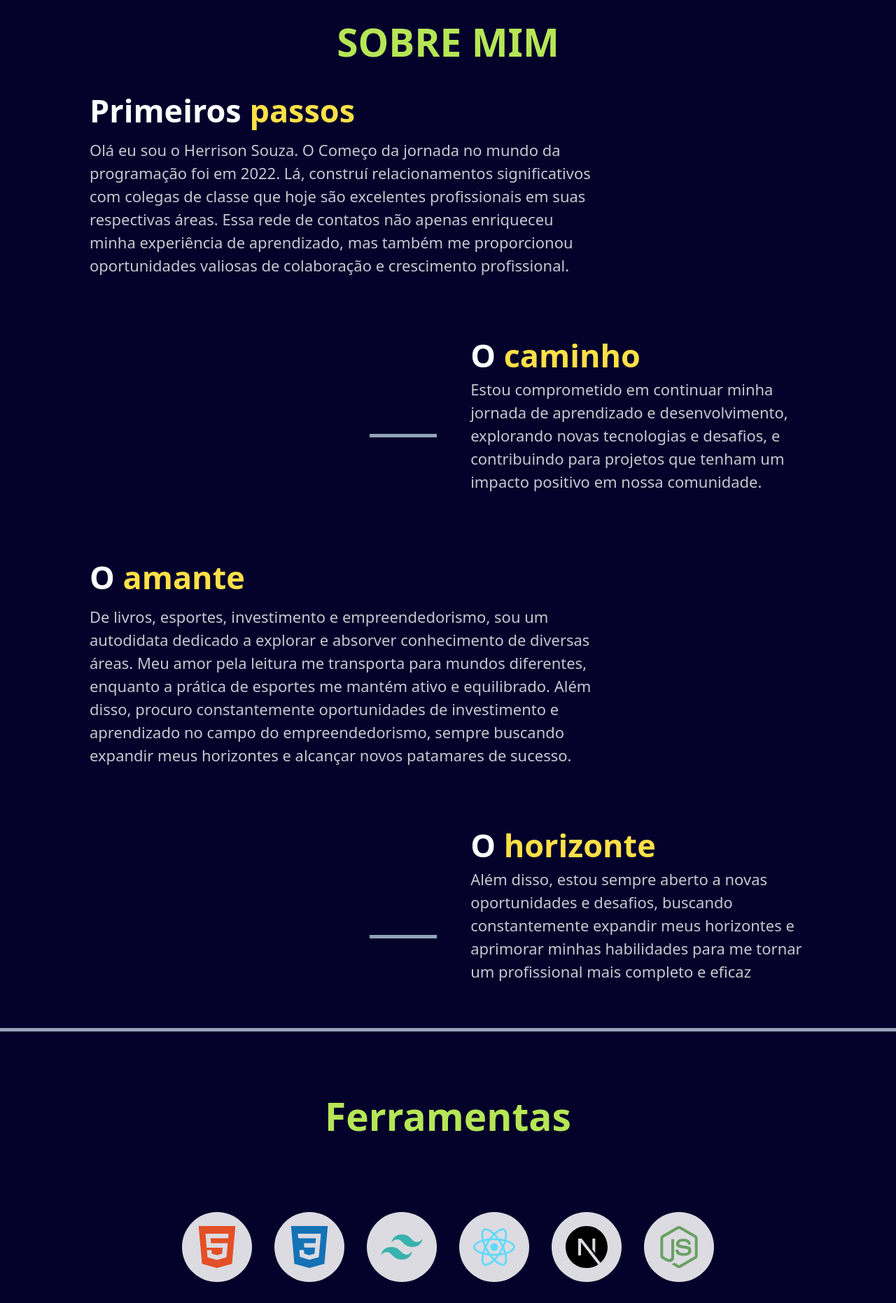
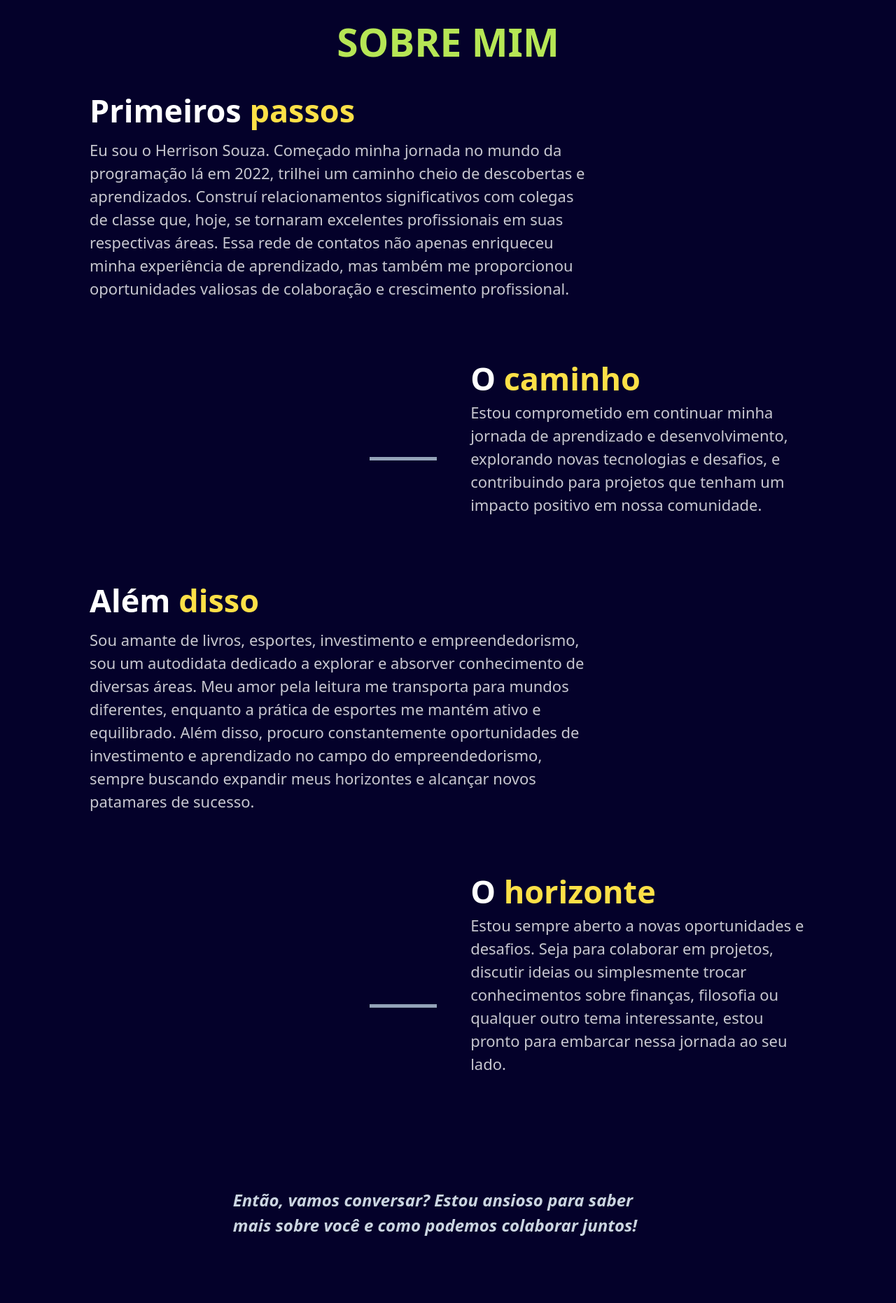
Before and after one commit to Stormlig/Portfolio, a React (Vite) app: page / in a window 1280 px wide. Shown: the part 880-2742 px from the top of the page at 70% size. Built offline with nearby package versions, Linux system fonts and the light colour scheme; a web font is replaced by a local one.

Commit message:
update text

```diff
--- a/src/components/background/About/About.tsx
+++ b/src/components/background/About/About.tsx
@@ -14,9 +14,8 @@ const About = () => {
 
           <div className='mb-[2rem] flex items-center md:space-x-10'>
             <p className='text-[18px] md:text-[22px] text-[#ffffffc7] '>
-              Olá eu sou o <span>Herrison Souza</span>.
-              O Começo da jornada no mundo da programação foi em 2022.
-              Lá, construí relacionamentos significativos com colegas de classe que hoje são excelentes profissionais em suas respectivas áreas. Essa rede de contatos não apenas enriqueceu minha experiência de aprendizado, mas também me proporcionou oportunidades valiosas de colaboração e crescimento profissional.
+              Eu sou o <span>Herrison Souza</span>.
+              Começado minha jornada no mundo da programação lá em 2022, trilhei um caminho cheio de descobertas e aprendizados. Construí relacionamentos significativos com colegas de classe que, hoje, se tornaram excelentes profissionais em suas respectivas áreas. Essa rede de contatos não apenas enriqueceu minha experiência de aprendizado, mas também me proporcionou oportunidades valiosas de colaboração e crescimento profissional.
             </p>
           </div>
         </div>
@@ -40,11 +39,11 @@ const About = () => {
         <div className='flex mt-20 items-center'>
           <div className='md:w-[70%]'>
             <h2 className='whitespace-nowrap text-[22px] md:text-[35px] lg:text-[45px] font-bold text-white leading-[5rem] max-sm:text-[20px]'>
-              O <span className='text-yellow-300'> amante </span>
+              Além <span className='text-yellow-300'> disso </span>
             </h2>
 
             <p className='text-[18px] md:text-[22px] text-[#ffffffc7]'>
-              De livros, esportes, investimento e empreendedorismo,
+              Sou amante de livros, esportes, investimento e empreendedorismo,
               sou um autodidata dedicado a explorar e absorver conhecimento de diversas áreas. Meu amor pela leitura me transporta para mundos diferentes, enquanto a prática de esportes me mantém ativo e equilibrado. Além disso, procuro constantemente oportunidades de investimento e aprendizado no campo do empreendedorismo, sempre buscando expandir meus horizontes e alcançar novos patamares de sucesso.
             </p>
           </div>
@@ -62,10 +61,14 @@ const About = () => {
             </h2>
 
             <p className='text-[18px] md:text-[22px] text-[#ffffffc7]'>
-              Além disso, estou sempre aberto a novas oportunidades e desafios, buscando constantemente expandir meus horizontes e aprimorar minhas habilidades para me tornar um profissional mais completo e eficaz
+              Estou sempre aberto a novas oportunidades e desafios. Seja para colaborar em projetos, discutir ideias ou simplesmente trocar conhecimentos sobre finanças, filosofia ou qualquer outro tema interessante, estou pronto para embarcar nessa jornada ao seu lado.
             </p>
+
           </div>
+        </div>
 
+        <div className="flex justify-center items-center  my-40">
+          <h2 className="text-slate-300 italic font-semibold text-[24px] w-[60%] max-[360px]:text-[18px] max-sm:w-[80%] ">Então, vamos conversar? Estou ansioso para saber mais sobre você e como podemos colaborar juntos!</h2>
         </div>
 
       </div>
```
